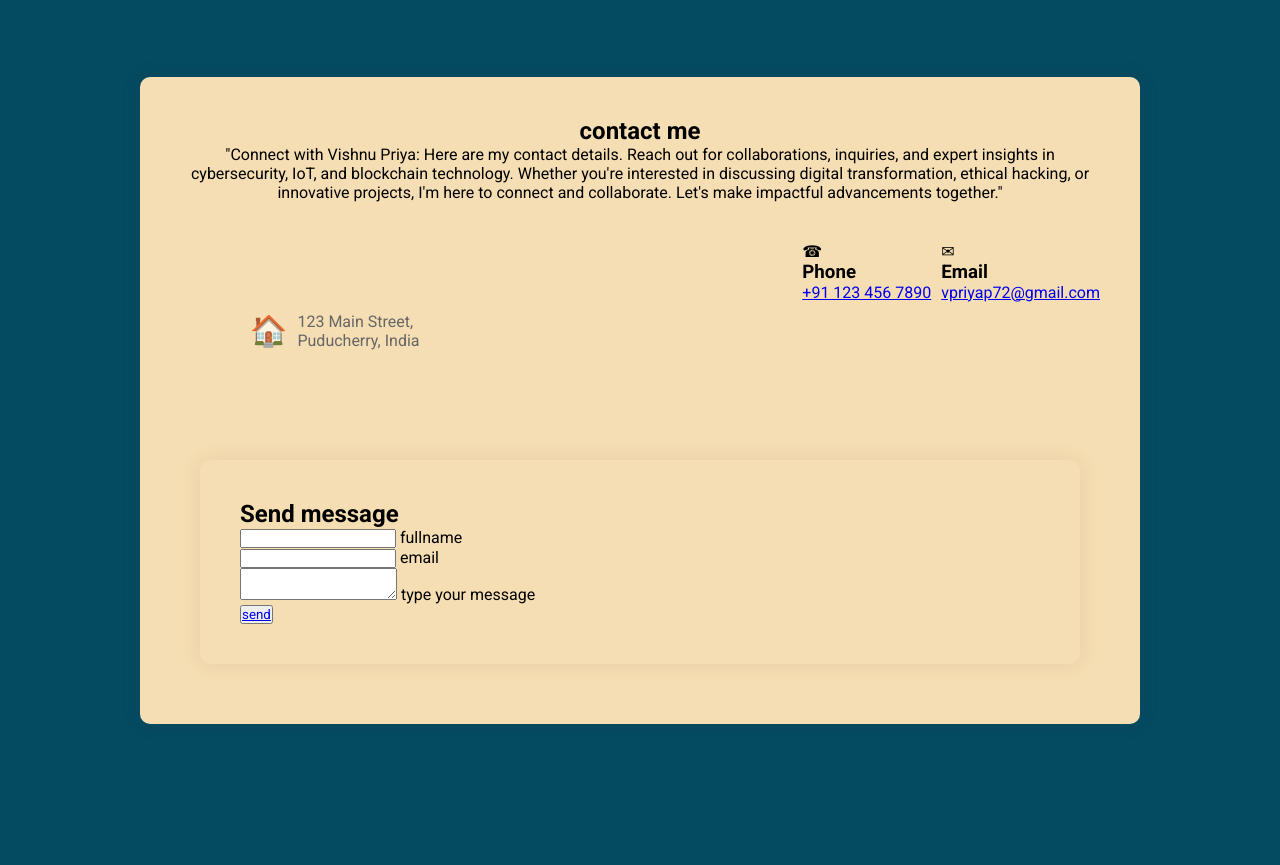
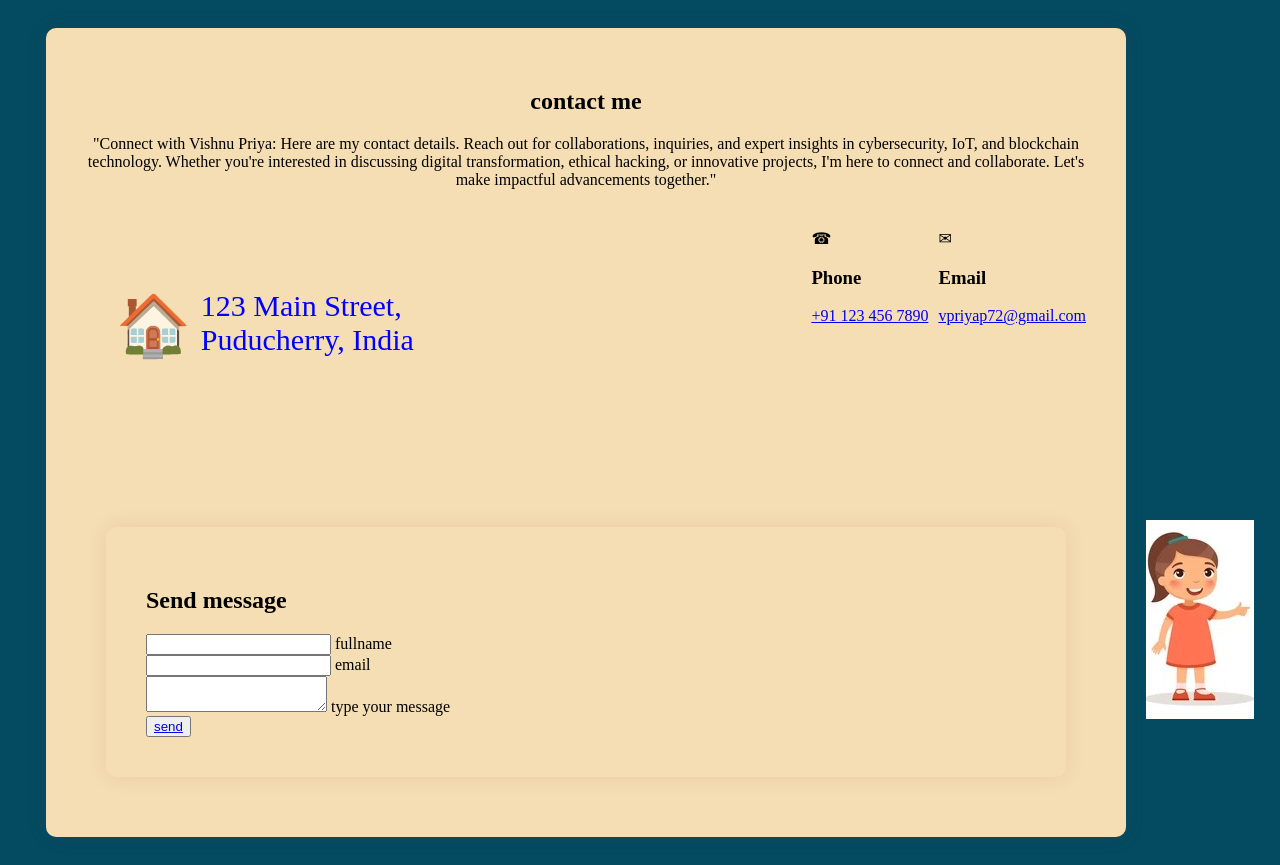
Before and after one commit to vpriyap/personal_portfolio, a plain HTML site: page contact.html in a window 1280 px wide. Before the commit the page ends 800 px from the top, so only its background shows below. Drawn offline with Linux system fonts and the light colour scheme; files whose address does not match are found by name.

Commit message:
second commit

```diff
--- a/awards.css
+++ b/awards.css
@@ -62,7 +62,7 @@ body{
     position: absolute;
     left: 10%;
     top:10%;
-    bottom: 50px;
+    bottom: 10px;
     border-radius: 10px;
     border-color: red;
     animation: rotateBorder 5s linear infinite;
@@ -110,7 +110,7 @@ img{
     position: absolute;
     left: 50%;
     top:10%;
-    bottom: 50px;
+    bottom: 10px;
     border-radius: 10px;
     border-color: red;
     animation: rotateBorder 5s linear infinite;
@@ -142,8 +142,19 @@ img{
     display: none;
 }
 p{
-    font-size: bold;
+
     color:white;
     font-family: Verdana, Geneva, Tahoma, sans-serif;
-
+    font-size: 60px;
+    text-align: center;
+    justify-content: center;
 }
+.image-container{
+    margin-left: 80%;
+    margin-top: 50%;
+}
+.image-container img{
+    width: 200px;
+    height: auto;
+    border-radius: 40%;
+}
--- a/contact.css
+++ b/contact.css
@@ -1,17 +1,14 @@
-* {
-    margin: 0;
-    padding: 0;
-    box-sizing: border-box;
-    font-family: 'Roboto', sans-serif;
-}
+
 body{
     display: flex;
     justify-content: center;
     align-items: center;
     min-height: 100vh;
-
     background:rgb(4,75,97);
 }
+
+
+
 .contact {
     width: 90%;
     max-width: 1000px;
@@ -36,10 +33,13 @@ body{
     margin-left: 10px;
     gap: 50px;
     justify-content: space-between;
+
 }
 .box p,h3{
     margin-left: 10px;
+
 }
+
 
 .contactinfo, .contact.form {
     flex: 1;
@@ -50,14 +50,15 @@ body{
 .contactinfo .box {
     display: flex;
     align-items: center;
-    margin-bottom: 20px;
+    margin-bottom: 90px;
     margin-right: 30px;
-    padding: 50px;
+    padding: 10px;
+
 }
 .contactinfo .box .icon {
-    font-size: 30px;
+    font-size: 60px;
     color: #333;
-
+    margin-top: 5px;
 
 }
 .contactinfo .box .text h3 {
@@ -65,12 +66,14 @@ body{
     color: #333;
     margin-bottom: 5px;
     margin-left: 20px;
+    top: 20px;
+
 
 
 }
 .contactinfo .box .text p {
-    font-size: 16px;
-    color: #666;
+    font-size: 30px;
+    color:blue;
 }
 .contactinfo .box .text a {
     text-decoration: none;
@@ -135,3 +138,7 @@ body{
     background: #555;
 
 }
+.image-container{
+    margin-top: 30%;
+    bottom: 50%;
+}
--- a/contact.html
+++ b/contact.html
@@ -61,7 +61,17 @@
                 </div>
             </div>
         </div>
+
     </section>
+    <div class="image-container">
+        <a href="C:\Users\vishnu\portfolio\home.html">
+             <img src="./public/little-girl-pointing-index-finger-260nw-1705903843.jpg" alt="no image supported">
+        </a>
+
+    </div>
+
+
+
 
 </body>
 </html>
```
Also changed, not shown: about.html (+7 -2 lines), awards.html (+33 -6 lines), home.html (+1 -1 lines), public/arrow.jpg (added), public/cybershiksha.jpg (added), public/little-girl-pointing-index-finger-260nw-1705903843.jpg (added), public/tamizh certi.jpg (added), 2 other files.
